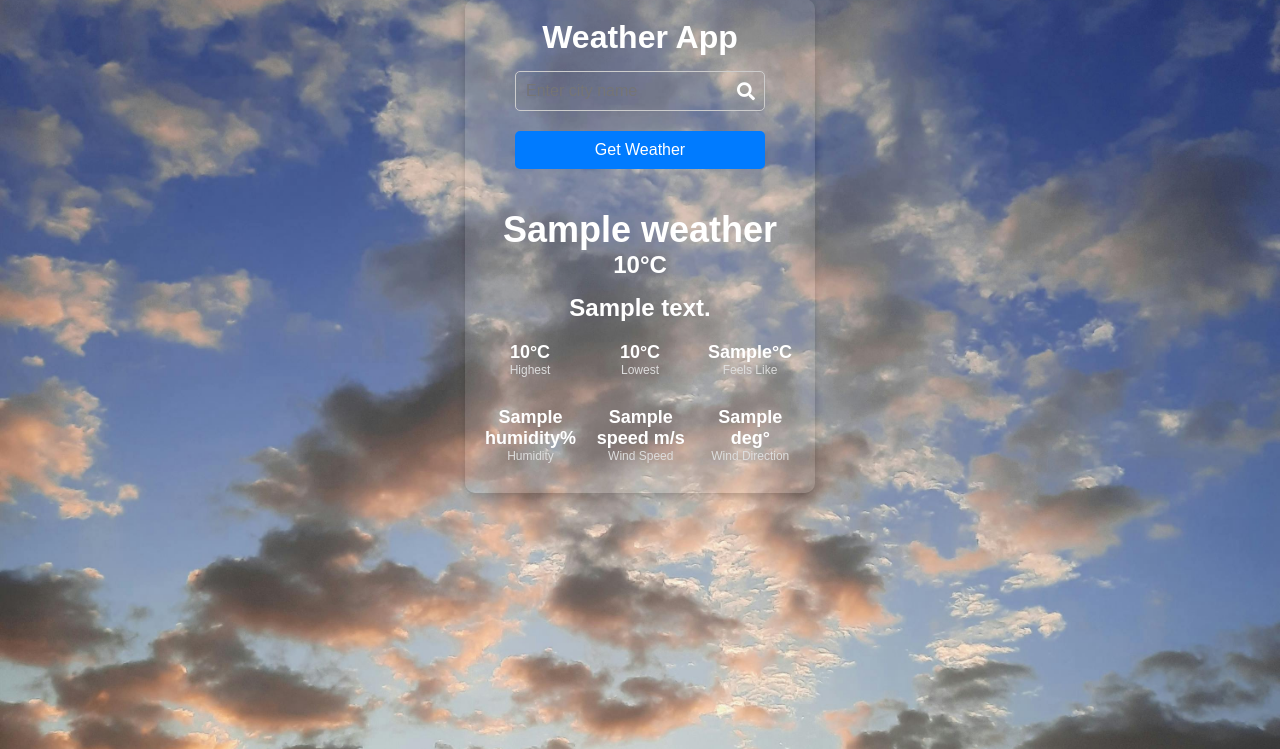
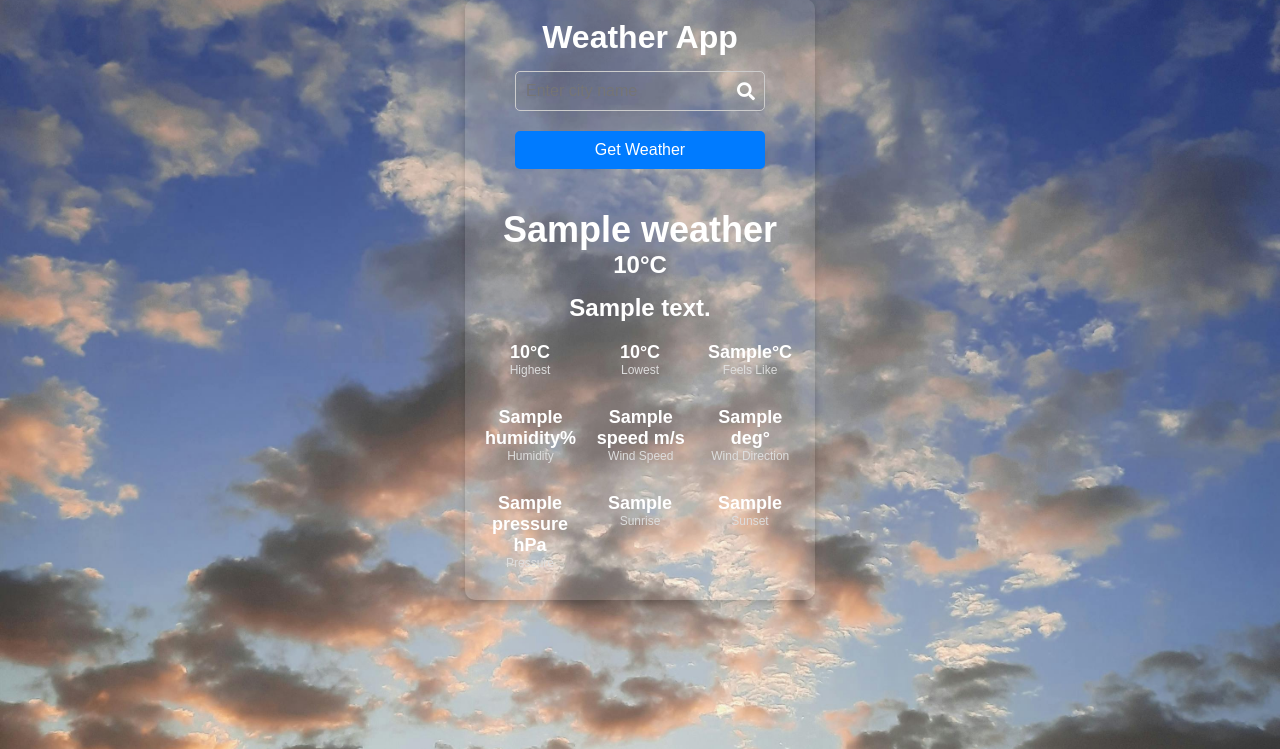
Before and after one commit to SteffiPGalway/weatherapp, a Flask app: template templates/index.html in a window 1280 px wide. Shown: the part 51-800 px from the top of the page. Run offline with Flask 3, Linux system fonts and the light colour scheme; the template is opened without the code that fills it: most values are stand-ins (such as "Sample title", 1, 10 or a date in 2020).

Commit message:
added sunrise and sunset

```diff
--- a/app.py
+++ b/app.py
@@ -1,4 +1,5 @@
 from flask import Flask, render_template, request
+from datetime import datetime
 import requests
 import os
 
@@ -24,6 +25,10 @@ def get_icon(icon_id, response):
 @app.route('/',methods=['GET', 'POST'])
 def index():
     weather_data = None
+    sunrise = None
+    sunset = None
+    sunrise_formatted = None
+    sunset_formatted = None
     image = None
     if request.method == 'POST':
         try:
@@ -31,12 +36,16 @@ def index():
             api_key = os.environ.get('API_KEY')
             weather_data = get_weather(city_name, api_key)
             print(weather_data)
+            sunrise = weather_data['sys']['sunrise']
+            sunset = weather_data['sys']['sunset']
+            sunrise_formatted = datetime.fromtimestamp(sunrise).strftime('%H:%M:%S')
+            sunset_formatted = datetime.fromtimestamp(sunset).strftime('%H:%M:%S')
             image = get_icon(icon_id=weather_data['weather'][0]['icon'], response=weather_data)
             # print(image)
         except Exception as e:
                 error_message = f"An error occurred: {str(e)}"
 
-    return render_template('index.html', weather_data=weather_data, image=image)
+    return render_template('index.html', weather_data=weather_data, sunrise_formatted=sunrise_formatted, sunset_formatted=sunset_formatted, image=image)
 
 if __name__ == "__main__":
     app.run(debug=True)
--- a/templates/index.html
+++ b/templates/index.html
@@ -34,6 +34,9 @@
                 <p><span>{{ weather_data.main.humidity }}%</span> <label>Humidity</label></p>
                 <p><span>{{ weather_data.wind.speed }} m/s</span> <label>Wind Speed</label></p>
                 <p><span>{{ weather_data.wind.deg }}°</span> <label>Wind Direction</label></p>
+                <p><span>{{ weather_data.main.pressure }} hPa</span> <label>Pressure</label></p>
+                <p><span>{{ sunrise_formatted }}</span> <label>Sunrise</label></p>
+                <p><span>{{ sunset_formatted }}</span> <label>Sunset</label></p>
             </div>
             {% else %}
                 <p class="error">City not found!</p>
```
